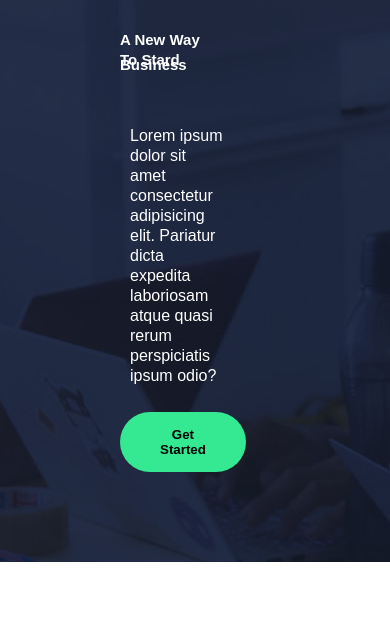
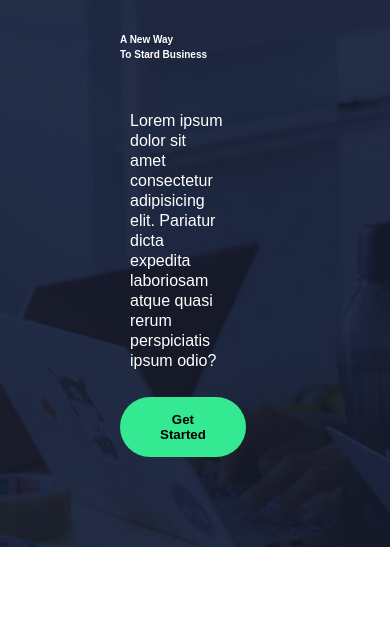
Before and after one commit to NathalyZuluagaRodriguez/Atlas, a plain HTML site: page index.html in a window 390 px wide. Shown: the part 201-826 px from the top of the page. Drawn offline with Linux system fonts and the light colour scheme.

Commit message:
Media Queries modificada

```diff
--- a/styles/style.css
+++ b/styles/style.css
@@ -571,7 +571,7 @@ footer img{
   }
 
   .word{
-    font-size: 15px;
+    font-size: 10px;
   }
   .list{
     flex-direction: column;
@@ -612,7 +612,9 @@ footer img{
 
   .terceraParte{
       padding: 20px;
+      background: linear-gradient(190deg, #09e27d6b 50%, #08d173 50%);
   }
+
 
   .container2 {
       flex-direction: column;
```
